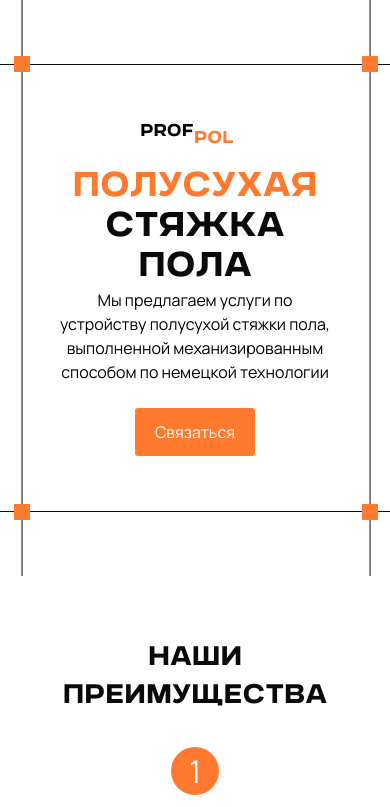
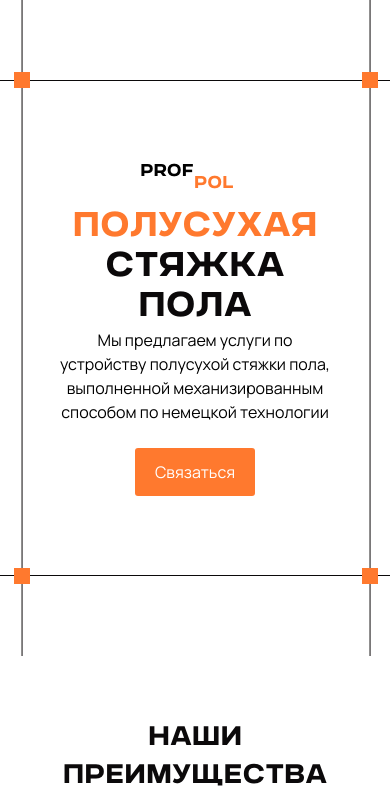
Before and after one commit to amazonooo/repair, a Next.js app: page / in a window 390 px wide. Shown: the top 807 px of the page. Built offline with nearby package versions, Linux system fonts and the light colour scheme.

Commit message:
fixed styles

```diff
--- a/src/components/layout/Footer.tsx
+++ b/src/components/layout/Footer.tsx
@@ -17,7 +17,7 @@ const Footer: FC = () => {
 					className='bg-no-repeat bg-cover bg-top w-full lg:h-[440px] h-[302px]'
 				>
 					<div className='flex flex-col items-center w-screen justify-center h-full'>
-						<h2 className='mb-4 md:mb-9 md:text-[2.5rem] sm:text-[2rem] lg:text-[3.5rem] text-2xl font-medium text-white leading-8'>
+						<h2 className='mb-4 md:mb-10 md:text-[2.5rem] sm:text-[2rem] lg:text-[3.5rem] text-2xl font-medium text-white leading-8'>
 							Полусухой мастер:{' '}
 						</h2>
 						<div className='mb-5 md:mb-8'>
--- a/src/components/layout/Header.tsx
+++ b/src/components/layout/Header.tsx
@@ -3,8 +3,8 @@ import Button from '../ui/Button'
 
 const Header: FC = () => {
   return (
-		<header className='px-5 py-16 sm:px-10 md:px-14 lg:p-24 flex flex-col items-center justify-center overflow-hidden'>
-			<div className='relative flex flex-col items-center justify-center h-full w-full py-14'>
+		<header className='px-5 py-20 sm:px-10 md:px-14 lg:p-24 flex flex-col items-center justify-center overflow-hidden'>
+			<div className='relative flex flex-col items-center justify-center h-full w-full py-20 md:py-16'>
 				<div className='absolute w-[1155px] sm:w-[1230px] md:w-[1260px] lg:w-[1490px] h-[.1px] rotate-90 -left-[575px] sm:-left-[613px] md:-left-[628px] lg:-left-[743px] top-0 bg-black'></div>
 				<div className='absolute w-[2520px] h-[1px] bottom-0 bg-black'></div>
 				<div className='absolute w-[1155px] sm:w-[1230px] md:w-[1260px] lg:w-[1490px] h-[.1px] rotate-90 -right-[578px] sm:-right-[615px] md:-right-[630px] lg:-right-[745px] top-0 bg-black'></div>
@@ -19,10 +19,10 @@ const Header: FC = () => {
 					style={{
 						fontFamily: 'Gunterz',
 					}}
-					className='uppercase mr-14 lg:mr-24 relative pb-6 md:pb-20 lg:pb-24 text-base md:text-2xl md:leading-[54px] lg:text-[1.5rem] lg:leading-[50px]'
+					className='uppercase mr-14 lg:mr-24 relative pb-6 md:pb-24 sm:pb-16 text-base md:text-2xl md:leading-[54px] lg:text-[1.5rem] lg:leading-[50px]'
 				>
 					Prof{' '}
-					<span className='absolute text-primary top-[15%] left-13 md:top-[14%] md:left-20 lg:left-20 lg:top-[13%]'>
+					<span className='absolute text-primary top-[24%] left-13 sm:top-[17%] sm:left-13 md:top-[14%] md:left-20 lg:left-20 lg:top-[13%]'>
 						Pol
 					</span>
 				</h1>
```
